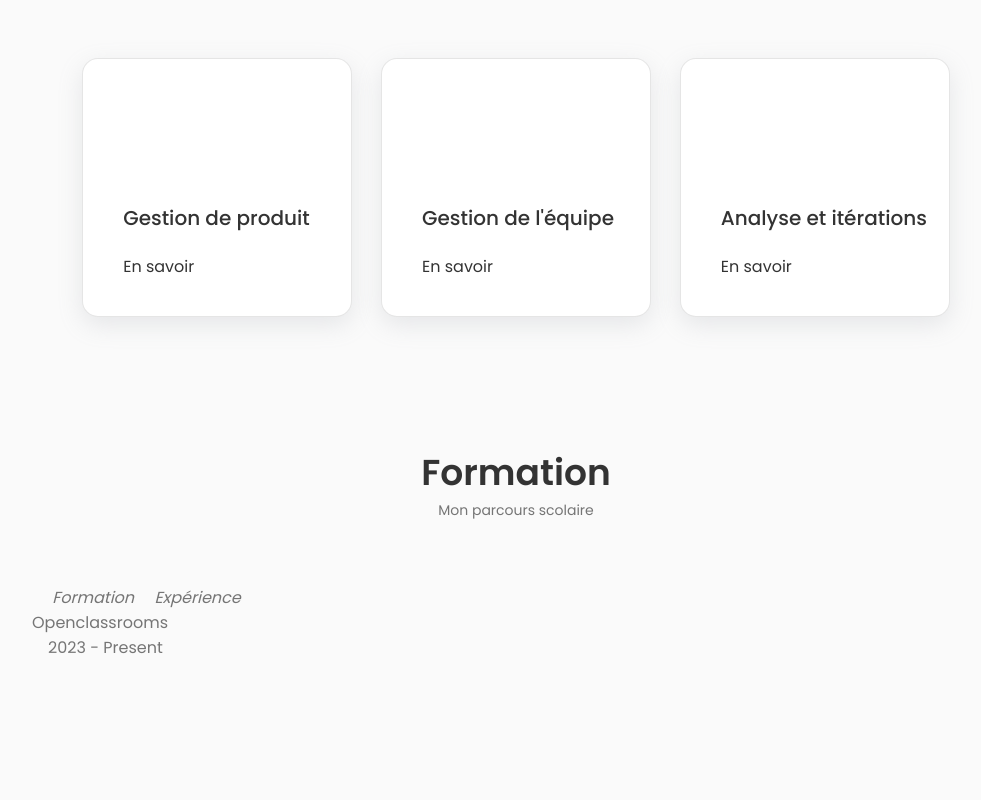
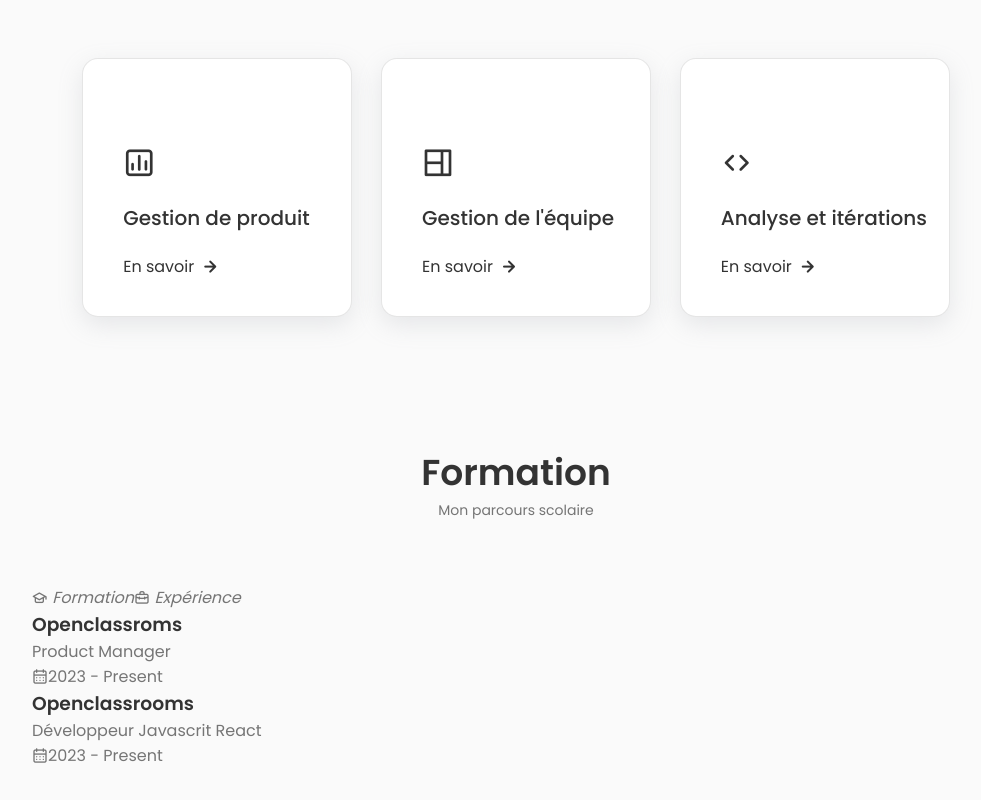
Before and after one commit to KD-Kongo-Dervilon/Portfolio-Product-Owner, a React (Create React App) app in the folder portfolio-product-owner/: page / in a window 1280 px wide. Shown: the part 2235-3035 px from the top of the page, without its empty margins (124-1105 px from the left). Before the commit the page ends 2927 px from the top, so only its background shows below. Built offline with nearby package versions, Linux system fonts and the light colour scheme.

Commit message:
Update Qualification.jsx

```diff
--- a/portfolio-product-owner/src/components/qualification/Qualification.jsx
+++ b/portfolio-product-owner/src/components/qualification/Qualification.jsx
@@ -22,9 +22,9 @@
                     <div className="qualification__content">
                         <div className="qualification__data">
                             <div>
-                                <h3 className="qualification__title"></h3>
+                                <h3 className="qualification__title"> Openclassroms </h3>
                                 <span className="qualification__subtitle">
-                                    Openclassrooms
+                                    Product Manager
                                 </span>
                             </div>
                             <div className="qualification__calender">
@@ -33,9 +33,24 @@
                             </div>
                         </div>
 
-                        <div>
-                            <span className="qualification__rounder"></span>
-                            <div className="qualification__line"></div>
+                        <div className="qualification__data">
+                            <div></div>
+
+                            <div>
+                                <span className="qualification__rounder"></span>
+                                <span className="qualification__line"></span>
+                            </div>
+
+                            <div>
+                                <h3 className="qualification__title"> Openclassrooms </h3>
+                                <span className="qualification__subtitle">
+                                    Développeur Javascrit React
+                                </span>
+                            </div>
+                            <div className="qualification__calender">
+                                <i className="uil uil-calendar-alt"></i>
+                                2023 - Present
+                            </div>
                         </div>
                     </div>
                 </div>
```
